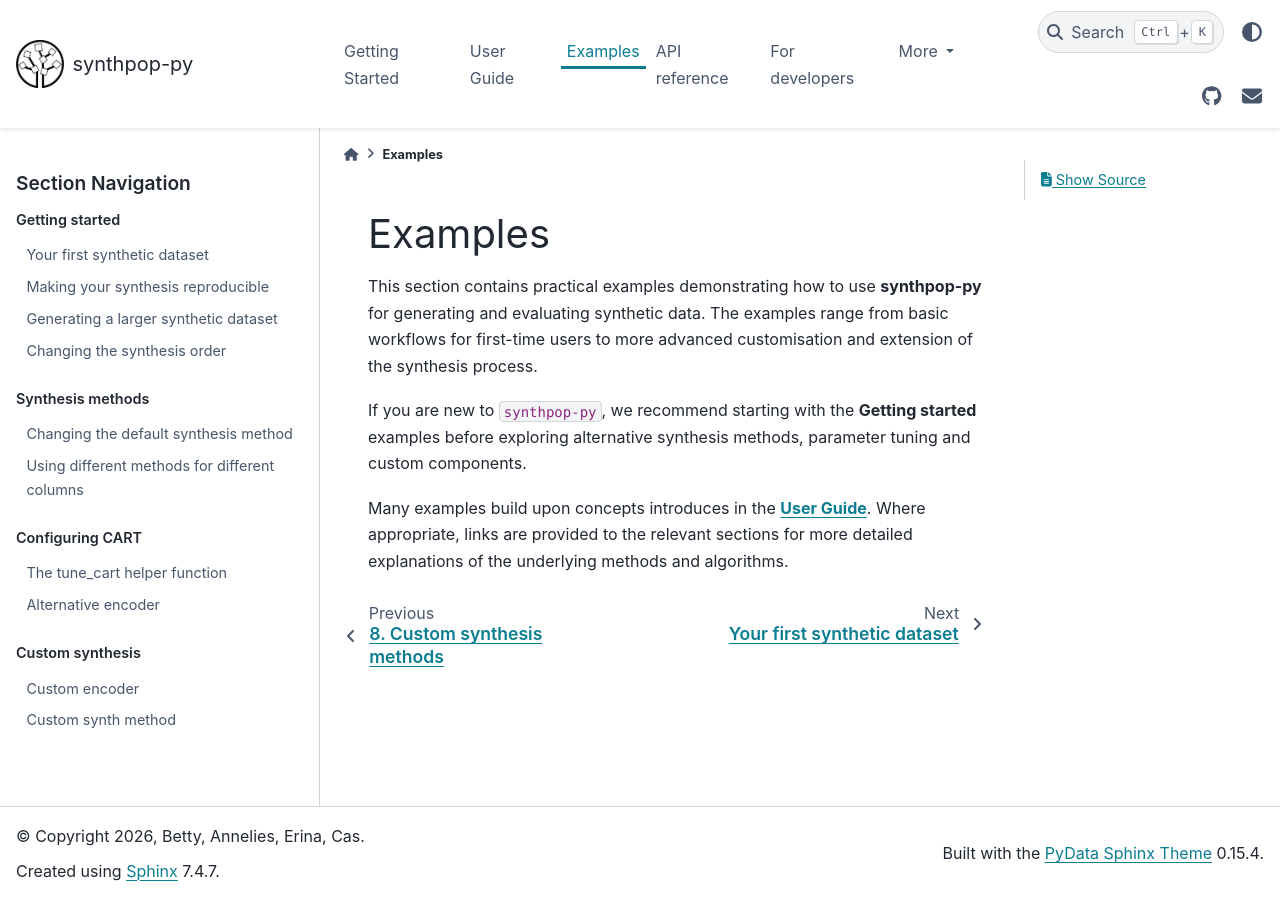
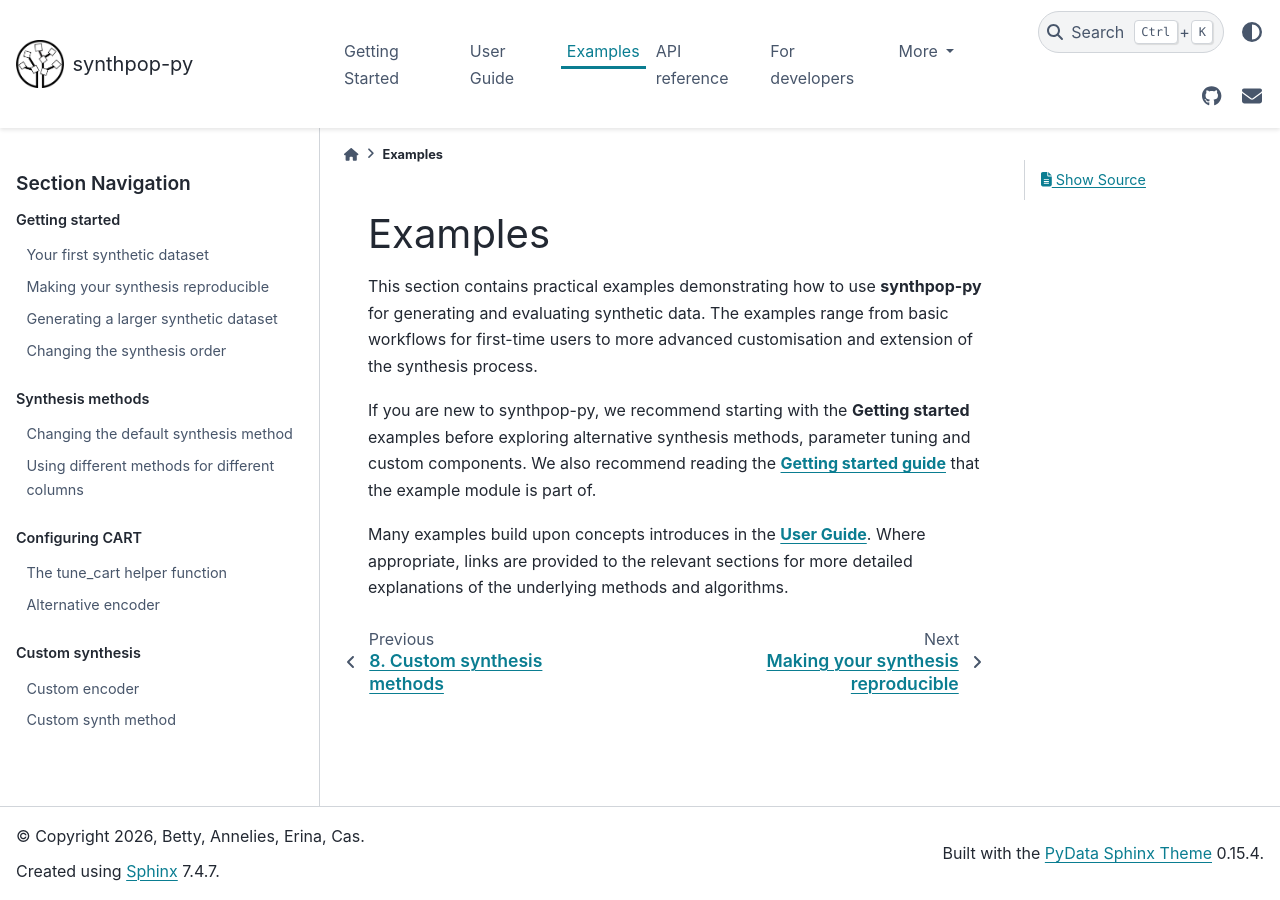
Before and after one commit to duonl/synthpop-py, a Sphinx documentation site: the page built from docs/source/examples/examples_index.md, in a window 1280 px wide. Built offline with Sphinx 7.4.7 and the PyData theme 0.15.4, drawn with Linux system fonts in a browser that asks for light colours; part of the change alters nothing that is shown.

Commit message:
refer to and update getting started guide

````diff
--- a/docs/source/examples/examples_index.md
+++ b/docs/source/examples/examples_index.md
@@ -2,7 +2,7 @@
 
 This section contains practical examples demonstrating how to use **synthpop-py** for generating and evaluating synthetic data. The examples range from basic workflows for first-time users to more advanced customisation and extension of the synthesis process.
 
-If you are new to `synthpop-py`, we recommend starting with the **Getting started** examples before exploring alternative synthesis methods, parameter tuning and custom components.
+If you are new to synthpop-py, we recommend starting with the **Getting started** examples before exploring alternative synthesis methods, parameter tuning and custom components. We also recommend reading the [**Getting started guide**](../getting_started/getting_started.md) that the example module is part of.
 
 Many examples build upon concepts introduces in the [**User Guide**](../user_guides/user_guides_index.md). Where appropriate, links are provided to the relevant sections for more detailed explanations of the underlying methods and algorithms.
 
--- a/docs/source/getting_started/getting_started.md
+++ b/docs/source/getting_started/getting_started.md
@@ -7,7 +7,7 @@ synthpop-py is a Python package for generating synthetic tabular data while pres
 If you are new to synthpop-py, we recommend following these guides in order:
 1. **{doc}`installation`** — Install synthpop-py.
 2. **{doc}`about synthpop-py <overview>`** — Learn about the synthesis workflow, key concepts, and how synthpop-py approaches synthetic data generation.
-3. **{doc}`first_synthesis`** — Create your first synthetic dataset and inspect the results.
+3. **{doc}`../examples/your_first_synthetic_dataset.md <your first synthetic dataset>`** — Create your first synthetic dataset and inspect the results.
 
 After completing these steps, explore more advanced examples and workflows in the {doc}`../user_guides/user_guides_index`.
 
@@ -19,5 +19,5 @@ For detailed information about available functions, classes, and parameters, see
 
 installation.md
 overview.md
-first_synthesis.md
+../examples/your_first_synthetic_dataset.md
 ```
````
